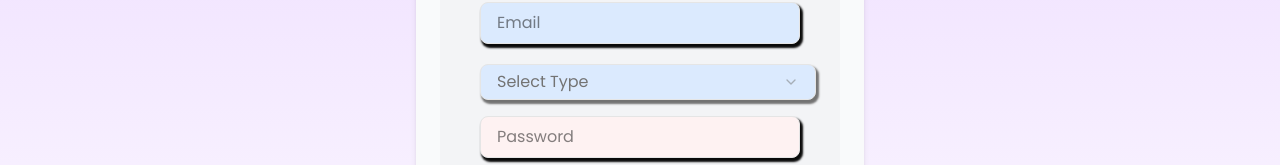
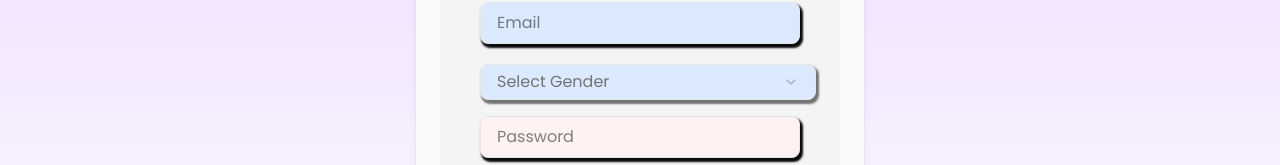
Before and after one commit to NOBISSS/Brainly, a React (Vite) app in the folder Brainly-frontend/: page /signup in a window 1280 px wide. Shown: the part 335-500 px from the top of the page. Built offline with nearby package versions, Linux system fonts and the light colour scheme.

Commit message:
OTP ERROR FIXING

```diff
--- a/Brainly-frontend/src/pages/Signup.tsx
+++ b/Brainly-frontend/src/pages/Signup.tsx
@@ -53,7 +53,7 @@ export function Signup() {
     }
 
     // NOTE: if your slice expects { name, email, password } change this accordingly
-    dispatch(setUserDetails({name,email,password,gender}))
+    dispatch(setUserDetails({name,email,password,gender:selectedType}))
     setLoading(true);
     try {
         await api.post("api/v1/users/sendotp",{ email });
@@ -91,7 +91,7 @@ export function Signup() {
                             <SelectTrigger
                                 ref={genderRef as any}
                                 className="px-4 py-2 w-full m-2 border rounded-md bg-blue-100 text-sm sm:text-base capitalize outline-none focus:ring-2  focus:ring-purple-600 transition-all duration-300 not-active:shadow-[2px_3px_2px_1px] transition-all duration-300 ">
-                                <SelectValue placeholder="Select Type" />
+                                <SelectValue placeholder="Select Gender" />
                             </SelectTrigger>
                             <SelectContent>
                                 <SelectGroup className="capitalize">
--- a/Brainly-frontend/src/pages/VerifyOTP.tsx
+++ b/Brainly-frontend/src/pages/VerifyOTP.tsx
@@ -68,7 +68,7 @@ export function VerifyOTP() {
     try {
       setLoading(true);
       setError(null);
-
+      console.log(name,email,password,gender,otp);
       const res = await axios.post(BACKEND_URL + "api/v1/users/register", {
         name,
         email,
```
Also changed, not shown: 1 other file (tests, documents, lock files or other folders).
